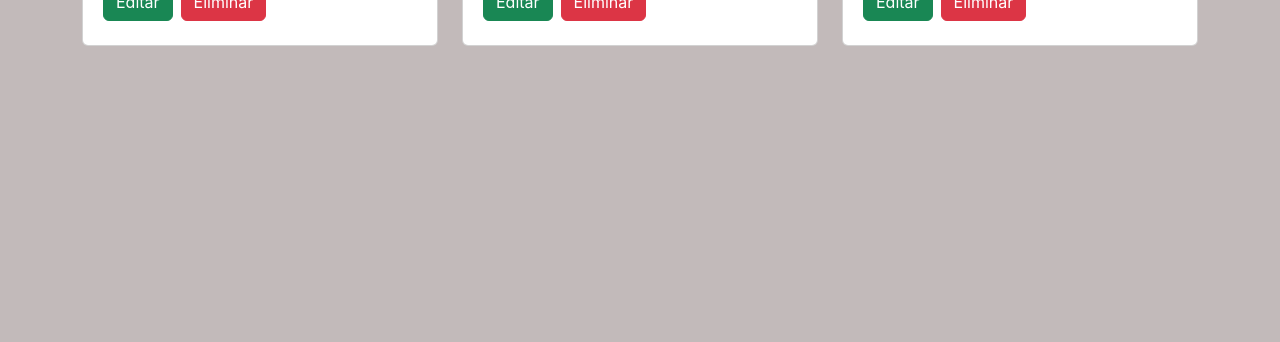
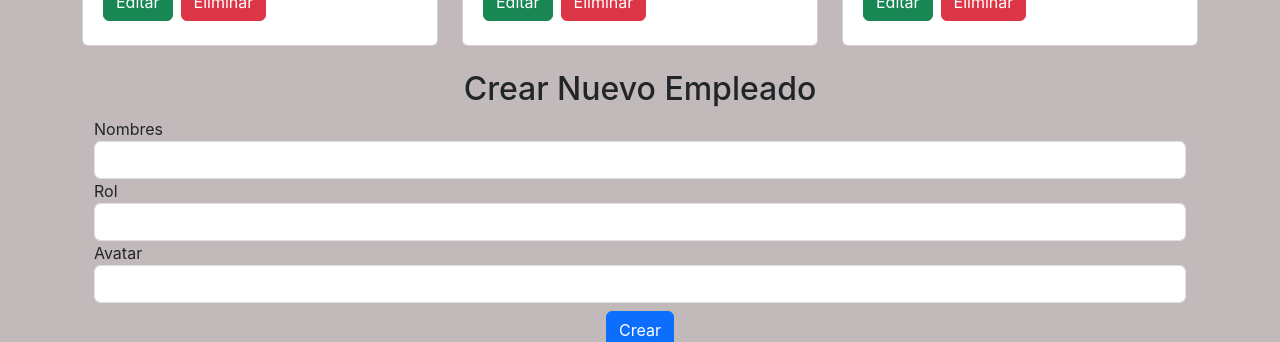
Before and after one commit to KerlyVanesaSarrias/CRUD_array_people, a React (Vite) app: page / in a window 1280 px wide. Shown: the part 467-809 px from the top of the page. Built offline with nearby package versions, Linux system fonts and the light colour scheme.

Commit message:
added form

```diff
--- a/src/components/People.jsx
+++ b/src/components/People.jsx
@@ -9,21 +9,21 @@ const [editedPerson, setEditedPerson] = useState(
         {
             name: '',
             role: '',
-        img:''
+            img: ''
         });
 
-const handleChange =(e) => {
+    const handleChange = (e) => {
         const { name, value } = e.target;
         setEditedPerson((prev) => ({ ...prev, [name]: value }));
     }
 
     const handleCreate = (e) => {
         e.preventDefault();
-    setPeople([...people,{id:people.length + 1, ...editedPerson}])
+        setPeople([...people, { id: people.length + 1, ...editedPerson }])
         setEditedPerson({
             name: '',
             role: '',
-        img:''
+            img: ''
         })
     }
 
@@ -50,9 +50,28 @@ const handleCreate = (e) => {
                         })
                     }
                 </div>
+
+                <div className='container'>
+                    <h2 className='text-center mt-4' >Crear Nuevo Empleado</h2>
+                    <form action="">
+                        <div>
+                            <label htmlFor="name">Nombres</label>
+                            <input type="text" name="name" value={editedPerson.name} onChange={handleChange} required className="form-control" />
                         </div>
                         <div>
+                            <label htmlFor="name">Rol</label>
+                            <input type="text" name="name" value={editedPerson.role} onChange={handleChange} required className="form-control" />
+                        </div>
+                        <div>
+                            <label htmlFor="name">Avatar</label>
+                            <input type="text" name="name" value={editedPerson.img} onChange={handleChange} required className="form-control" />
+                        </div>
+                        <div className="mt-2 text-center">
+                            <button type="submit" className="btn btn-primary"> Crear</button>
+                        </div>
 
+                    </form>
+                </div>
             </div>
         </div>
     )
--- a/src/components/Person.jsx
+++ b/src/components/Person.jsx
@@ -1,6 +1,6 @@
 import PropTypes from "prop-types";
 
-export const Person = ({ id, name, role, img }) => {
+export const Person = ({  name, role, img }) => {
     return (
         <div className='col'>
             <div className="card" style={{ width: "18rem;" }}>
```
Lines whose indentation alone changed are shown as unchanged.
